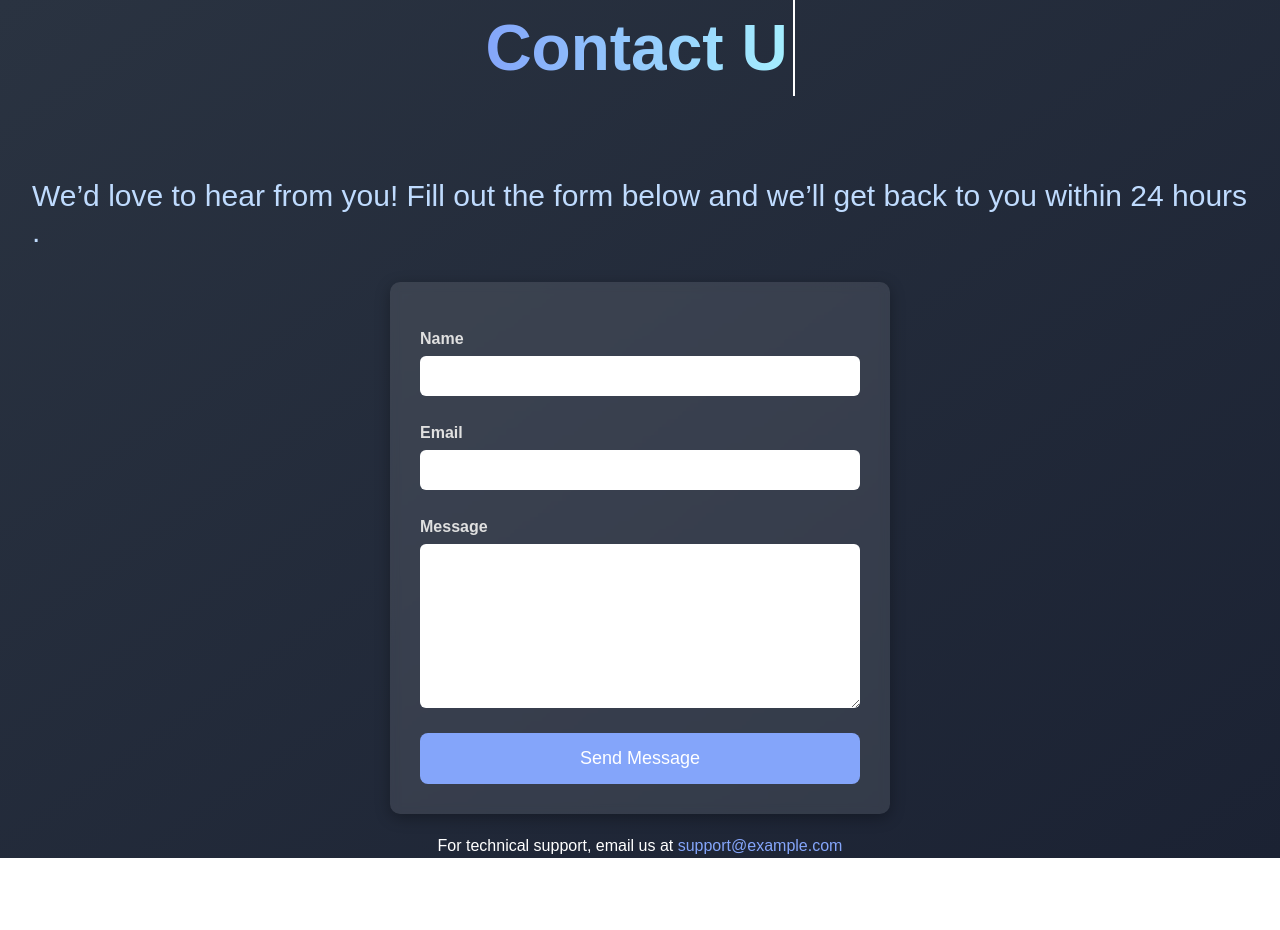
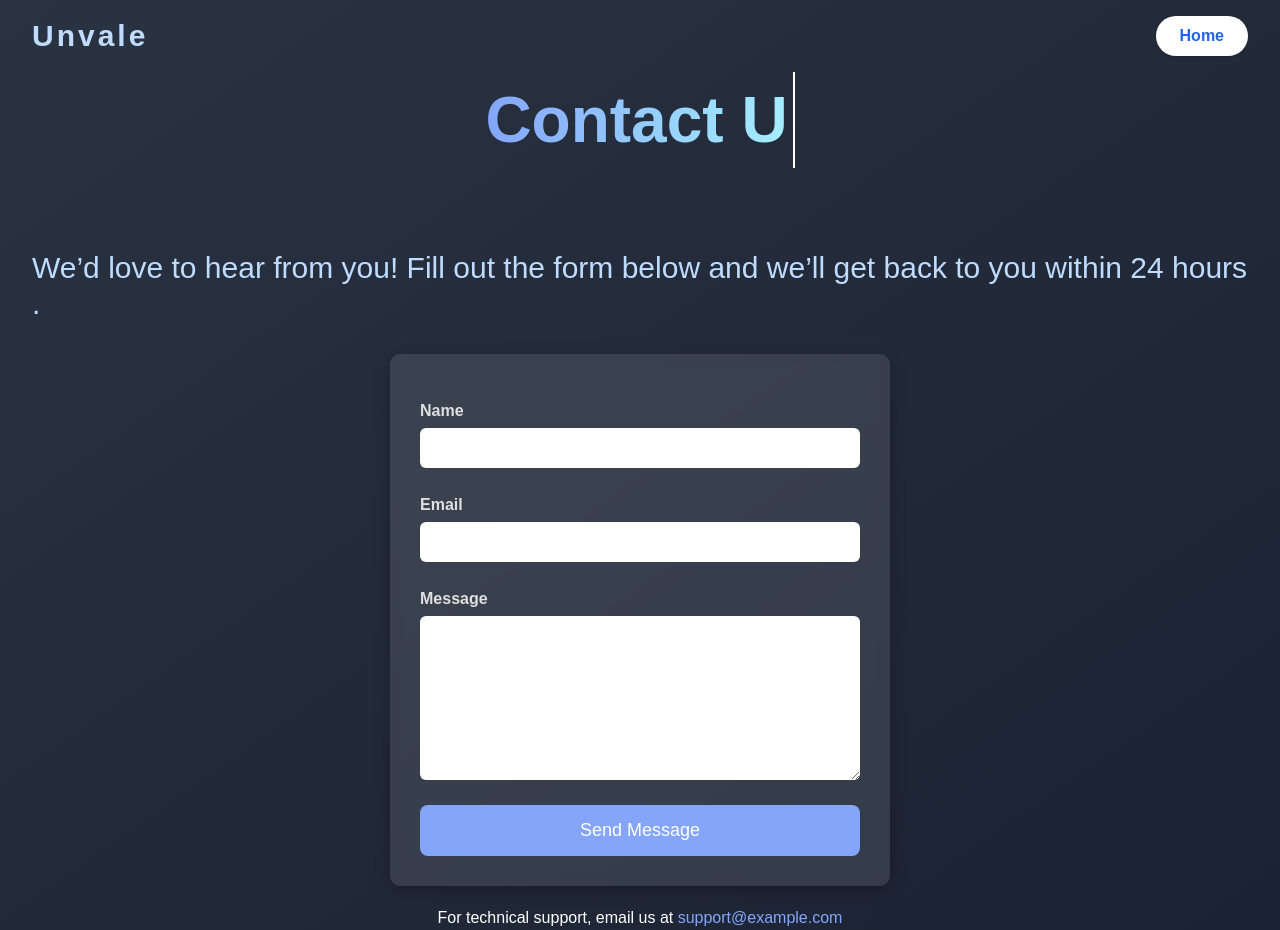
Before and after one commit to Skrache/crisisboard, a website: page public/contactPage/contact.html in a window 1280 px wide. Before the commit the page ends 858 px from the top, so only its background shows below. Drawn offline with nearby package versions, Linux system fonts and the light colour scheme.

Commit message:
Changed the contact page .

```diff
--- a/public/contactPage/conatct.css
+++ b/public/contactPage/conatct.css
@@ -1,3 +1,14 @@
+@keyframes textFill {
+            from{opacity: 0; transform: translateX(10px);}
+            to{opacity: 1; transform: translateX(0px);}
+        }
+
+        .text-animate {
+            opacity: 0;
+            animation: textFill 1s ease-in-out forwards;
+            animation-delay: 1s;
+        }
+
 @keyframes backgroundFill {
     0% { background: white; }
     50% { background: linear-gradient(145deg, #46484d, #f3f4f6); }
--- a/public/contactPage/contact.html
+++ b/public/contactPage/contact.html
@@ -11,8 +11,13 @@ href="https://cdn.jsdelivr.net/npm/swiper@11/swiper-bundle.min.css"/>
 <title>Contact Page</title>
 </head>
 <body class="animate-Fill">
-<h1 class="gradient-text" id="typing"></h1>
-<p class="text-3xl text-blue-200 p-8">We’d love to hear from you! Fill out the form below and we’ll get back to you within 24 hours . </p>
+    <div class="flex items-center justify-between   w-full px-8 py-4">
+        <h1 class="text-animate tracking-widest text-3xl text-blue-200 font-bold">Unvale</h1>
+        <a href="/index.html" class="bg-white text-blue-600 font-bold py-2 rounded-full shadow hover:bg-blue-50 transition-all  px-6 duration-300">Home</a>
+    </div>
+
+    <h1 class="gradient-text" id="typing"></h1>
+    <p class="text-3xl text-blue-200 p-8">We’d love to hear from you! Fill out the form below and we’ll get back to you within 24 hours . </p>
 <form action="mailto:support@example.com" method="post" enctype="text/plain">
         <label for="name">Name</label>
         <input type="text" id="name" name="name" required>
```
